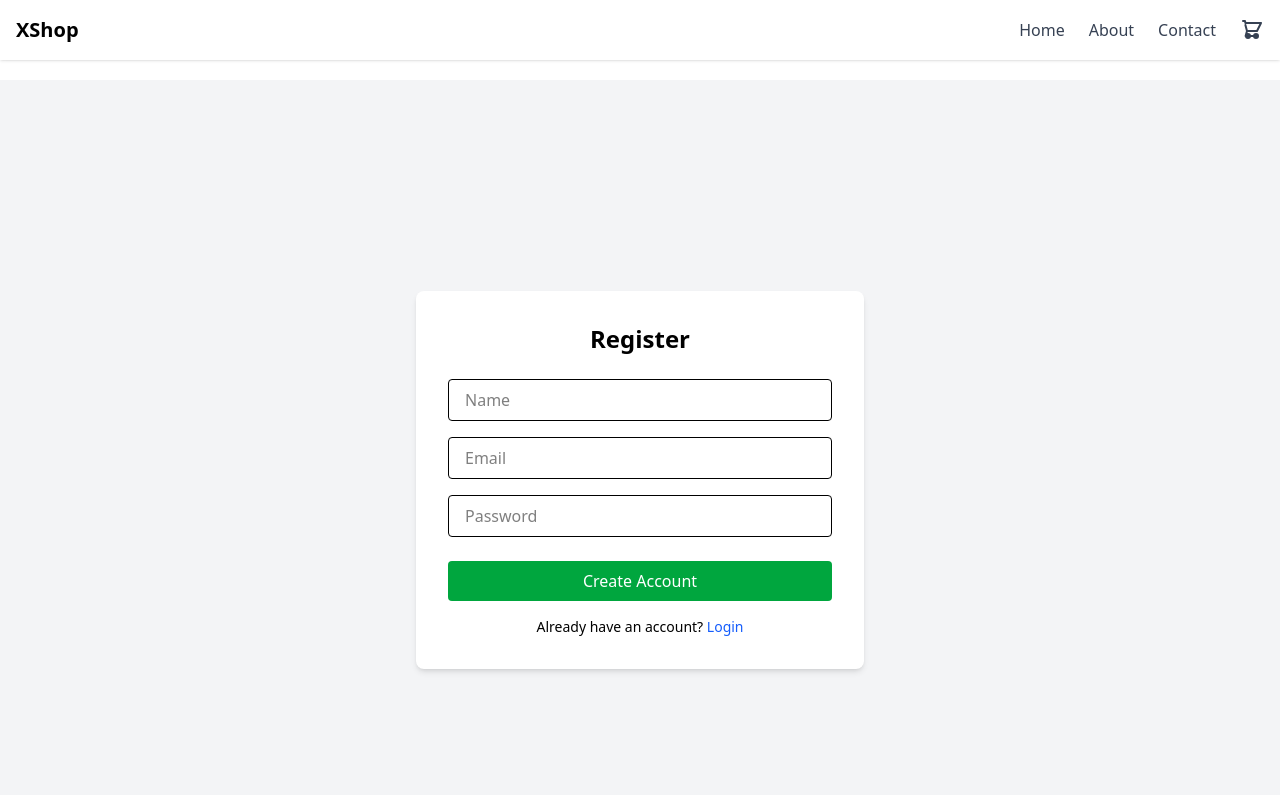
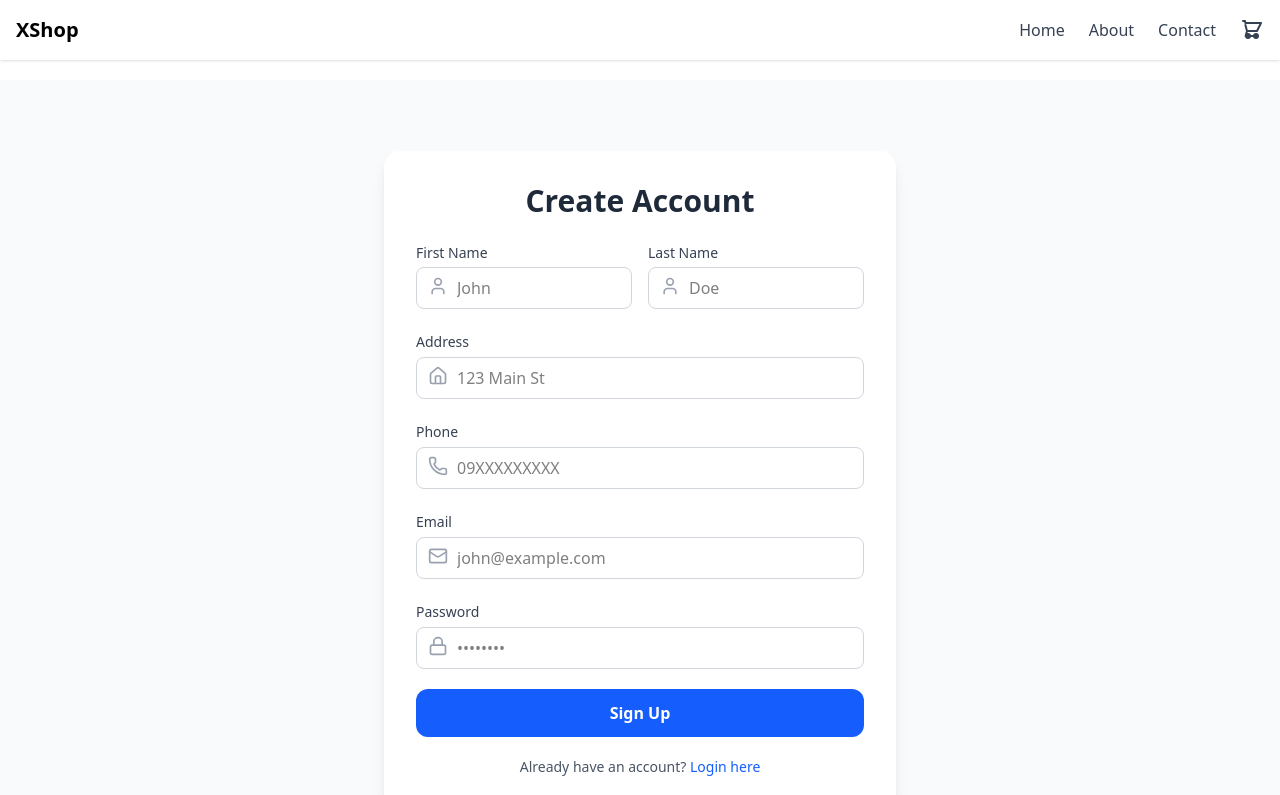
Before and after one commit to yasaman-khosravi-fard/Xshop-frontend, a Nuxt app: page /auth/user/register in a window 1280 px wide. Shown: the top 795 px of the page. Built offline with nearby package versions, Linux system fonts and the light colour scheme.

Commit message:
modifying cart page.

```diff
--- a/package.json
+++ b/package.json
@@ -14,6 +14,7 @@
     "@tailwindcss/vite": "^4.1.7",
     "@vueform/slider": "^2.1.10",
     "axios": "^1.10.0",
+    "lucide-vue-next": "^0.525.0",
     "nuxt": "^3.17.4",
     "pinia": "^3.0.3",
     "pinia-plugin-persistedstate": "^4.4.0",
--- a/pages/auth/user/profile.vue
+++ b/pages/auth/user/profile.vue
@@ -1,138 +1,106 @@
 <template>
-  <div class="min-h-screen bg-gray-50 p-4">
-    <div class="max-w-5xl mx-auto bg-white shadow-md rounded-xl overflow-hidden md:flex">
-      <!-- Sidebar -->
-      <div class="w-full md:w-1/3 bg-gray-100 p-6 space-y-4">
-        <h2 class="text-xl font-bold text-gray-800">My Account</h2>
-        <ul class="space-y-2">
-          <li>
-            <button @click="activeTab = 'profile'" :class="tabClass('profile')">Profile</button>
-          </li>
-          <li>
-            <button @click="activeTab = 'orders'" :class="tabClass('orders')">Orders</button>
-          </li>
-          <li>
-            <button @click="activeTab = 'cart'" :class="tabClass('cart')">Cart</button>
-          </li>
-          <li>
-            <button @click="logout" class="text-red-500 hover:underline">Logout</button>
-          </li>
-        </ul>
-      </div>
+  <div class="min-h-screen bg-gray-50 py-10 px-4">
+    <div class="max-w-6xl mx-auto bg-white rounded-xl shadow-md md:flex">
+      <!-- Sidebar Navigation -->
+      <aside class="md:w-1/4 border-r p-6 space-y-4 bg-gray-100">
+        <h2 class="text-xl font-semibold text-gray-800">Account</h2>
+        <nav class="space-y-2">
+          <button :class="tabClass('orders')" @click="activeTab = 'orders'">🧾 My Orders</button>
+          <button :class="tabClass('info')" @click="activeTab = 'info'">👤 Personal Info</button>
+          <button class="text-red-600 hover:underline mt-6" @click="logout">🚪 Logout</button>
+        </nav>
+      </aside>
 
       <!-- Main Content -->
-      <div class="w-full md:w-2/3 p-6">
-        <!-- Profile Tab -->
-        <div v-if="activeTab === 'profile'" class="space-y-4">
-          <h3 class="text-lg font-semibold">Update Profile</h3>
-          <form @submit.prevent="saveProfile" class="space-y-4">
-            <div>
-              <label class="block text-sm font-medium">Full Name</label>
-              <input v-model="form.name" type="text" class="input" required />
-            </div>
-            <div>
-              <label class="block text-sm font-medium">Email</label>
-              <input v-model="form.email" type="email" class="input" disabled />
-            </div>
-            <div>
-              <label class="block text-sm font-medium">Phone</label>
-              <input v-model="form.phone" type="tel" class="input" />
-            </div>
-            <div>
-              <label class="block text-sm font-medium">Address</label>
-              <textarea v-model="form.address" rows="3" class="input"></textarea>
-            </div>
-            <button type="submit" class="btn-primary">Save Changes</button>
-          </form>
-        </div>
-
+      <section class="flex-1 p-6">
         <!-- Orders Tab -->
         <div v-if="activeTab === 'orders'">
-          <h3 class="text-lg font-semibold mb-2">Your Orders</h3>
+          <h3 class="text-2xl font-semibold mb-4">My Orders</h3>
           <div v-if="orders.length">
             <div
                 v-for="order in orders"
                 :key="order.id"
-                class="border p-4 rounded-md mb-3"
+                class="border rounded-md p-4 mb-3"
             >
-              <p><strong>Order #:</strong> {{ order.id }}</p>
+              <p><strong>ID:</strong> {{ order.id }}</p>
+              <p><strong>Status:</strong> {{ order.status }}</p>
               <p><strong>Date:</strong> {{ order.date }}</p>
               <p><strong>Total:</strong> ${{ order.total }}</p>
-              <p><strong>Status:</strong> {{ order.status }}</p>
             </div>
           </div>
-          <div v-else class="text-gray-500">You have no orders.</div>
+          <div v-else class="text-gray-500">You have no orders yet.</div>
         </div>
 
-        <!-- Cart Tab -->
-        <div v-if="activeTab === 'cart'">
-          <h3 class="text-lg font-semibold mb-2">Your Cart</h3>
-          <div v-if="cart.length">
-            <ul>
-              <li
-                  v-for="item in cart"
-                  :key="item.id"
-                  class="flex justify-between border-b py-2"
-              >
-                <span>{{ item.name }} (x{{ item.quantity }})</span>
-                <span>${{ item.price * item.quantity }}</span>
-              </li>
-            </ul>
-          </div>
-          <div v-else class="text-gray-500">Your cart is empty.</div>
+        <!-- Personal Info Tab -->
+        <div v-if="activeTab === 'info'">
+          <h3 class="text-2xl font-semibold mb-4">Personal Information</h3>
+          <form @submit.prevent="updateProfile" class="space-y-4 max-w-lg">
+            <div>
+              <label class="block text-sm font-medium text-gray-700">Name</label>
+              <input v-model="user.name" type="text" class="input" />
+            </div>
+            <div>
+              <label class="block text-sm font-medium text-gray-700">Email</label>
+              <input v-model="user.email" type="email" class="input" disabled />
+            </div>
+            <div>
+              <label class="block text-sm font-medium text-gray-700">Phone</label>
+              <input v-model="user.phone" type="tel" class="input" />
+            </div>
+            <div>
+              <label class="block text-sm font-medium text-gray-700">Address</label>
+              <textarea v-model="user.address" class="input" rows="3" />
+            </div>
+            <button class="btn-primary" type="submit">Update</button>
+          </form>
         </div>
-      </div>
+      </section>
     </div>
   </div>
 </template>
 
 <script setup>
-import { ref } from "vue";
+import { ref } from 'vue';
 
-// Active tab
-const activeTab = ref("profile");
+const activeTab = ref('orders');
 
-// Form data (from API)
-const form = ref({
-  name: "John Doe",
-  email: "john@example.com",
-  phone: "123-456-7890",
-  address: "123 Main Street",
+// Example orders – you should replace this with actual API data
+const orders = ref([
+  { id: 'ORD123', status: 'Delivered', date: '2025-07-10', total: 99.99 },
+  { id: 'ORD124', status: 'Processing', date: '2025-07-14', total: 45.5 },
+]);
+
+// Example user – should come from auth/user store or API
+const user = ref({
+  name: 'Yasaman K.',
+  email: 'yasaman@example.com',
+  phone: '09123456789',
+  address: '123 Nuxt Street, Tehran',
 });
 
-// Dummy data for orders
-const orders = ref([
-  { id: 1, date: "2025-07-01", total: 99.99, status: "Delivered" },
-  { id: 2, date: "2025-06-22", total: 49.5, status: "Pending" },
-]);
-
-// Dummy cart
-const cart = ref([
-  { id: 1, name: "Product A", quantity: 2, price: 25.0 },
-  { id: 2, name: "Product B", quantity: 1, price: 49.99 },
-]);
-
-const saveProfile = () => {
-  alert("Profile updated successfully!");
+const logout = () => {
+  alert('Logging out...');
+  // Implement logout logic or redirect
 };
 
-const logout = () => {
-  alert("Logged out");
+const updateProfile = () => {
+  alert('Profile updated!');
+  // Replace with actual backend call to save changes
 };
 
 const tabClass = (tab) =>
-    `w-full text-left px-3 py-2 rounded-md transition ${
+    `w-full text-left px-3 py-2 rounded-md transition font-medium ${
         activeTab.value === tab
-            ? "bg-white text-blue-600 font-semibold shadow"
-            : "hover:bg-white hover:text-blue-600 text-gray-700"
+            ? 'bg-white text-blue-600 shadow'
+            : 'hover:bg-white hover:text-blue-600 text-gray-700'
     }`;
 </script>
 
 <!--<style scoped>-->
 <!--.input {-->
-<!--  @apply w-full border border-gray-300 rounded-md px-3 py-2 mt-1 focus:outline-none focus:ring-2 focus:ring-blue-500;-->
+<!--  @apply w-full px-3 py-2 border border-gray-300 rounded-md focus:outline-none focus:ring focus:ring-blue-500;-->
 <!--}-->
 <!--.btn-primary {-->
-<!--  @apply bg-blue-600 hover:bg-blue-700 text-white px-4 py-2 rounded-md;-->
+<!--  @apply bg-blue-600 text-white px-4 py-2 rounded-md hover:bg-blue-700;-->
 <!--}-->
 <!--</style>-->
--- a/pages/auth/user/register.vue
+++ b/pages/auth/user/register.vue
@@ -1,14 +1,151 @@
 <template>
-  <div class="flex items-center justify-center min-h-screen bg-gray-100">
-    <div class="bg-white p-8 rounded-lg shadow-md w-full max-w-md">
-      <h1 class="text-2xl font-bold mb-6 text-center">Register</h1>
-      <form>
-        <input type="text" placeholder="Name" class="w-full mb-4 px-4 py-2 border rounded" />
-        <input type="email" placeholder="Email" class="w-full mb-4 px-4 py-2 border rounded" />
-        <input type="password" placeholder="Password" class="w-full mb-6 px-4 py-2 border rounded" />
-        <button type="submit" class="w-full bg-green-600 text-white py-2 rounded hover:bg-green-700">Create Account</button>
+  <div class="min-h-screen bg-gray-50 flex items-center justify-center px-4 py-10">
+    <div class="w-full max-w-lg bg-white rounded-2xl shadow-lg p-8 space-y-6">
+      <h1 class="text-3xl font-bold text-center text-gray-800">Create Account</h1>
+
+      <form @submit.prevent="registerUser" class="space-y-5">
+        <div class="grid grid-cols-1 sm:grid-cols-2 gap-4">
+          <!-- Name -->
+          <div class="flex flex-col">
+            <label for="name" class="text-sm font-medium text-gray-700">First Name</label>
+            <div class="relative">
+              <User class="absolute left-3 top-1/2 -translate-y-1/2 text-gray-400 w-5 h-5" />
+              <input
+                  v-model="form.name"
+                  id="name"
+                  type="text"
+                  required
+                  placeholder="John"
+                  class="w-full border border-gray-300 rounded-lg px-10 py-2 mt-1 focus:outline-none focus:ring-2 focus:ring-blue-500 transition"
+              />
+            </div>
+          </div>
+
+          <!-- Lastname -->
+          <div class="flex flex-col">
+            <label for="lastname" class="text-sm font-medium text-gray-700">Last Name</label>
+            <div class="relative">
+              <User class="absolute left-3 top-1/2 -translate-y-1/2 text-gray-400 w-5 h-5" />
+              <input
+                  v-model="form.lastname"
+                  id="lastname"
+                  type="text"
+                  required
+                  placeholder="Doe"
+                  class="w-full border border-gray-300 rounded-lg px-10 py-2 mt-1 focus:outline-none focus:ring-2 focus:ring-blue-500 transition"
+              />
+            </div>
+          </div>
+        </div>
+
+        <!-- Address -->
+        <div>
+          <label for="address" class="text-sm font-medium text-gray-700">Address</label>
+          <div class="relative">
+            <Home class="absolute left-3 top-1/2 -translate-y-1/2 text-gray-400 w-5 h-5" />
+            <input
+                v-model="form.address"
+                id="address"
+                type="text"
+                required
+                placeholder="123 Main St"
+                class="w-full border border-gray-300 rounded-lg px-10 py-2 mt-1 focus:outline-none focus:ring-2 focus:ring-blue-500 transition"
+            />
+          </div>
+        </div>
+
+        <!-- Phone -->
+        <div>
+          <label for="phone" class="text-sm font-medium text-gray-700">Phone</label>
+          <div class="relative">
+            <Phone class="absolute left-3 top-1/2 -translate-y-1/2 text-gray-400 w-5 h-5" />
+            <input
+                v-model="form.phone"
+                id="phone"
+                type="tel"
+                required
+                placeholder="09XXXXXXXXX"
+                class="w-full border border-gray-300 rounded-lg px-10 py-2 mt-1 focus:outline-none focus:ring-2 focus:ring-blue-500 transition"
+            />
+          </div>
+        </div>
+
+        <!-- Email -->
+        <div>
+          <label for="email" class="text-sm font-medium text-gray-700">Email</label>
+          <div class="relative">
+            <Mail class="absolute left-3 top-1/2 -translate-y-1/2 text-gray-400 w-5 h-5" />
+            <input
+                v-model="form.email"
+                id="email"
+                type="email"
+                required
+                placeholder="john@example.com"
+                class="w-full border border-gray-300 rounded-lg px-10 py-2 mt-1 focus:outline-none focus:ring-2 focus:ring-blue-500 transition"
+            />
+          </div>
+        </div>
+
+        <!-- Password -->
+        <div>
+          <label for="password" class="text-sm font-medium text-gray-700">Password</label>
+          <div class="relative">
+            <Lock class="absolute left-3 top-1/2 -translate-y-1/2 text-gray-400 w-5 h-5" />
+            <input
+                v-model="form.password"
+                id="password"
+                type="password"
+                required
+                placeholder="••••••••"
+                class="w-full border border-gray-300 rounded-lg px-10 py-2 mt-1 focus:outline-none focus:ring-2 focus:ring-blue-500 transition"
+            />
+          </div>
+        </div>
+
+        <!-- Submit -->
+        <button
+            type="submit"
+            class="w-full bg-blue-600 hover:bg-blue-700 text-white py-3 rounded-xl font-semibold transition"
+        >
+          Sign Up
+        </button>
+
+        <p class="text-center text-sm text-gray-600">
+          Already have an account?
+          <NuxtLink to="/login" class="text-blue-600 hover:underline">Login here</NuxtLink>
+        </p>
       </form>
-      <p class="mt-4 text-sm text-center">Already have an account? <NuxtLink to="/login" class="text-blue-600">Login</NuxtLink></p>
     </div>
   </div>
 </template>
+
+<script setup>
+import { ref } from "vue"
+import { useRuntimeConfig } from "#app"
+import { User, Mail, Lock, Phone, Home } from "lucide-vue-next"
+
+const form = ref({
+  name: "",
+  lastname: "",
+  address: "",
+  phone: "",
+  email: "",
+  password: ""
+})
+
+const { public: { apiBase } } = useRuntimeConfig()
+
+const registerUser = async () => {
+  try {
+    await $fetch(`${apiBase}/api/register`, {
+      method: "POST",
+      body: form.value,
+    })
+    alert("✅ Registration successful!")
+    navigateTo("/login")
+  } catch (error) {
+    console.error(error)
+    alert("❌ Registration failed. Please check your inputs.")
+  }
+}
+</script>
--- a/pages/products/[id].vue
+++ b/pages/products/[id].vue
@@ -64,7 +64,7 @@
 
         <button
             :disabled="product.quantity === 0"
-            @click.prevent="addToCart(product)"
+            @click.prevent="addToCart(product , selectedQuantity)"
             class="bg-blue-600 text-white px-6 py-3 rounded hover:bg-blue-700 disabled:opacity-50 disabled:cursor-not-allowed"
         >
           Add to Cart
@@ -137,9 +137,9 @@ watchEffect(() => {
 });
 
 // Add to cart logic
-function addToCart(product) {
+function addToCart(product, quantity) {
   const item = { ...product, quantity: selectedQuantity.value };
-  cart.addItem(item);
+  cart.addItem(item , quantity);
   console.log(item, "is added to cart");
 }
 
--- a/stores/cartStore.js
+++ b/stores/cartStore.js
@@ -14,12 +14,12 @@ export const useCartStore = defineStore("cart", {
   },
 
   actions: {
-    addItem(product) {
+    addItem(product , quantity) {
       const existing = this.items.find((i) => i.id === product.id);
       if (existing) {
-        existing.quantity += 1;
+        existing.quantity += quantity;
       } else {
-        this.items.push({ ...product, quantity: 1 });
+        this.items.push({ ...product, quantity: quantity });
       }
       this.saveToStorage();
     },
```
Also changed, not shown: components/Header.vue (+5 -3 lines), pages/cart.vue (+5 -2 lines), pages/index.vue (+28 -32 lines), 1 other file (tests, documents, lock files or other folders).
